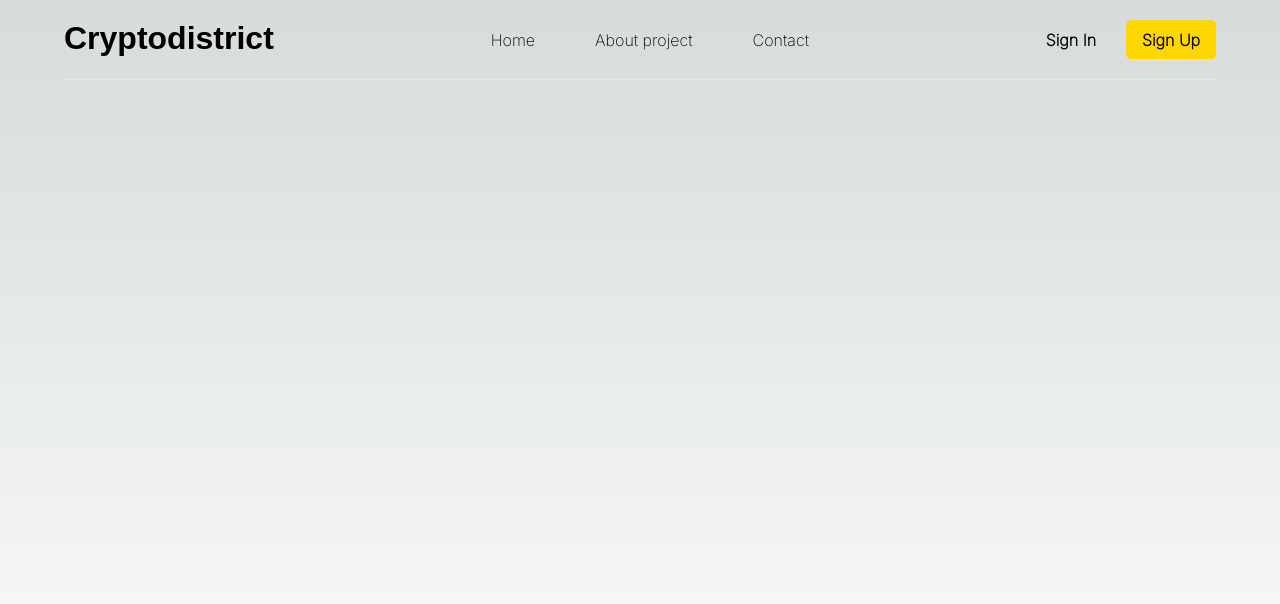
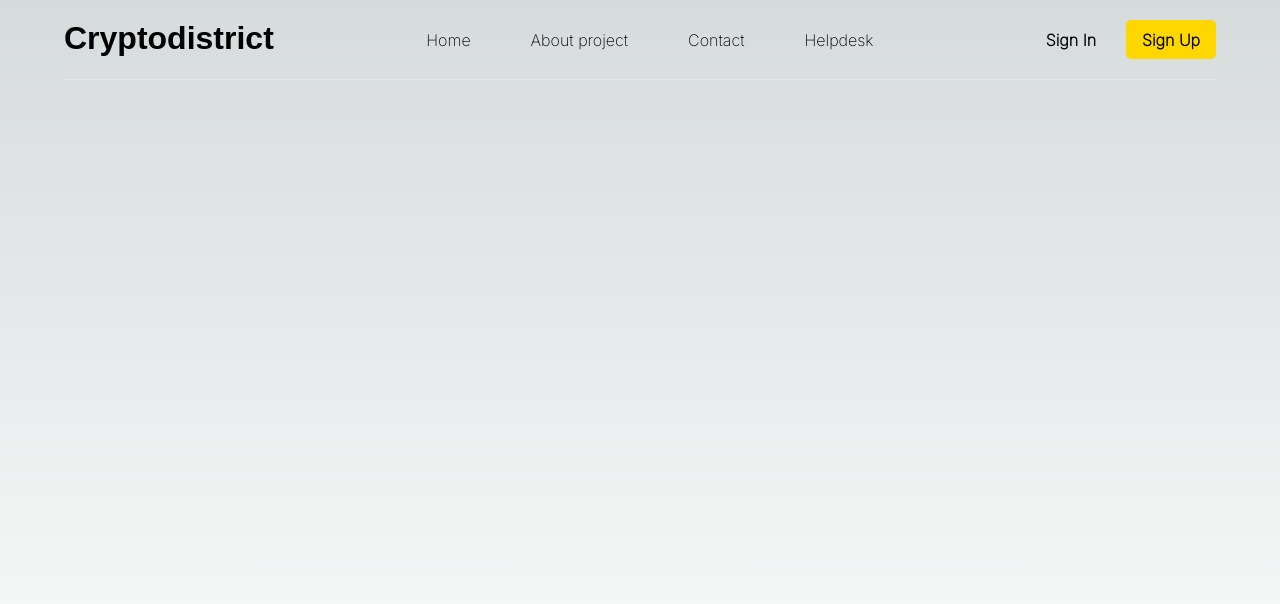
Before and after one commit to bl4drnnr/cryptodistrict-front, a Next.js app: page / in a window 1280 px wide. Shown: the top 604 px of the page. Built offline with nearby package versions, Linux system fonts and the light colour scheme.

Commit message:
new pages

```diff
--- a/src/components/layoutComponents/Header/Header.component.tsx
+++ b/src/components/layoutComponents/Header/Header.component.tsx
@@ -19,6 +19,7 @@ export const Header = ({}: HeaderProps) => {
             <Link onClick={() => handleRedirect('/')}>Home</Link>
             <Link onClick={() => handleRedirect('/about')}>About project</Link>
             <Link onClick={() => handleRedirect('/contact')}>Contact</Link>
+            <Link onClick={() => handleRedirect('/helpdesk')}>Helpdesk</Link>
           </Links>
           <Buttons>
             <Button
--- /dev/null
+++ b/src/pages/account-confirmation/[link].tsx
@@ -0,0 +1,5 @@
+const Link = () => {
+
+}
+
+export default Link
--- /dev/null
+++ b/src/pages/account/index.tsx
@@ -0,0 +1,5 @@
+const Account = () => {
+  return (<></>)
+}
+
+export default Account
--- a/src/pages/forgot-password.tsx
+++ b/src/pages/forgot-password.tsx
@@ -8,12 +8,12 @@ import {
   VerticalLine,
   MarginWrapper
 } from "@styles/login.style";
-import React from "react";
-import CredentialsLayout from "@layouts/Credentials.layout";
 import { InputButton } from "@components/InputButton/InputButton.component";
 import { useRouter } from "next/router";
 import { Input } from "@components/Input/Input.component";
-import {Button} from "@components/Button/Button.component";
+import { Button } from "@components/Button/Button.component";
+import React from "react";
+import CredentialsLayout from "@layouts/Credentials.layout";
 
 const ForgotPassword = () => {
   const router = useRouter();
```
Also changed, not shown: src/pages/account/settings.tsx (added, +7 -0 lines), src/pages/ref/[link].tsx (added, +7 -0 lines).
